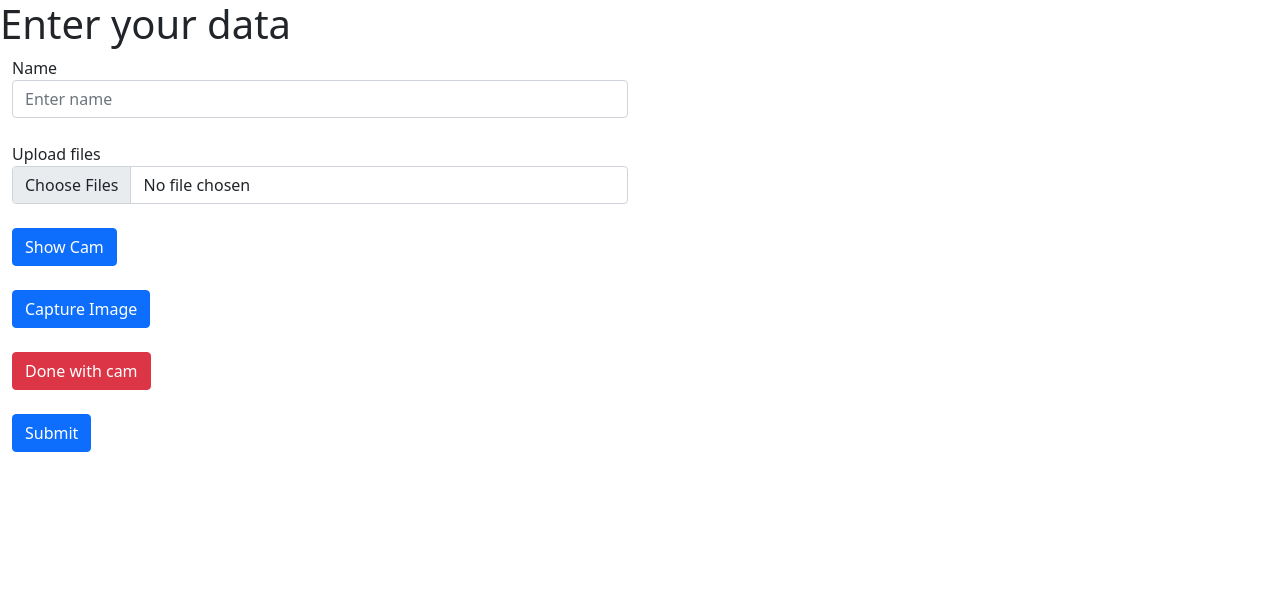
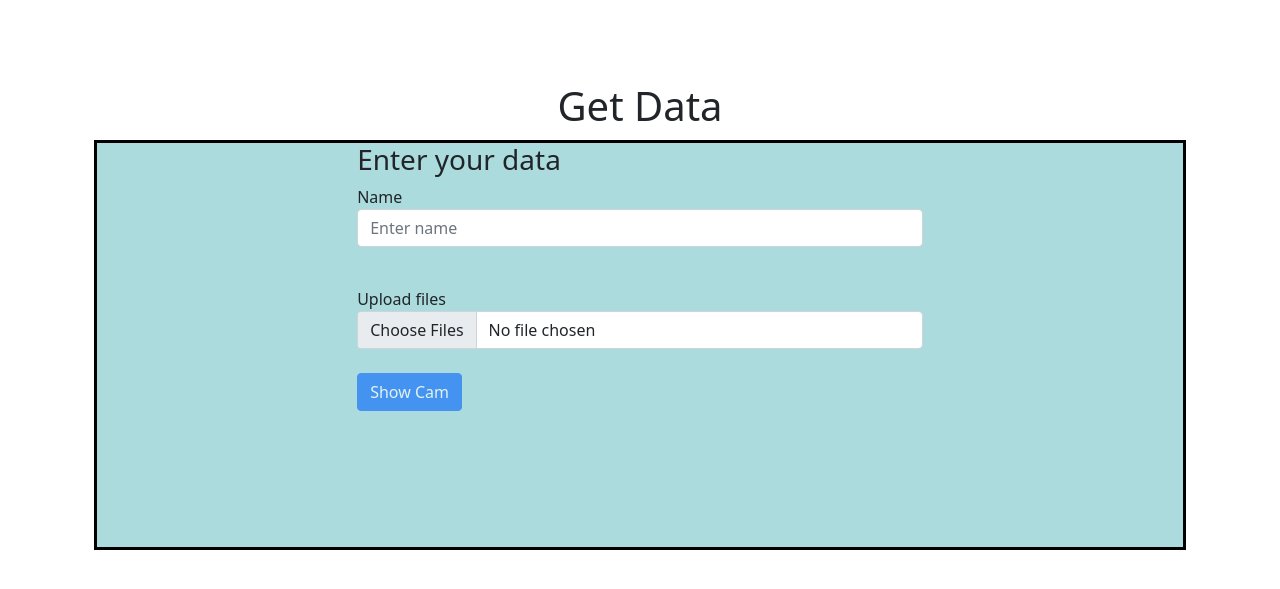
Before and after one commit to bisalgt/test_project, a Django app: page / in a window 1280 px wide. Shown: the top 589 px of the page. Run offline with Django 3.2, Linux system fonts and the light colour scheme; some libraries are stand-ins or nearby versions.

Commit message:
saving data properly with messages alert

```diff
--- a/data_saver/urls.py
+++ b/data_saver/urls.py
@@ -1,9 +1,8 @@
 from django.urls import path
 
-from .views import home, open_cam, click_done
+from .views import home, open_cam
 
 urlpatterns = [
     path('', home, name='home'),
     path('cam/', open_cam, name='cam'),
-    path('done/', click_done, name='done'),
 ]
--- a/data_saver/views.py
+++ b/data_saver/views.py
@@ -1,20 +1,29 @@
 from django.shortcuts import render, redirect
 from django.http import HttpResponse, JsonResponse
 from django.views.decorators.csrf import csrf_protect
+from django.core.files.storage import FileSystemStorage
+from django.conf import settings
+from django.contrib import messages
 
 import os
-# from django.core.files.storage import default_storage
-# from django.core.files.base import ContentFile
-from django.core.files.storage import FileSystemStorage
-from django.conf import settings
+import numpy as np
+import cv2 as cv
 
+
+# a global variable for naming purpose
+i = 0
+folder_name = ''
+
+
+# for creating folder
 def createFolder(directory):
     try:
         if not os.path.exists(directory):
             os.makedirs(directory)
     except OSError:
         print('Error: Creating directory. '+ directory)
-i = 0
+
+# for home page view with form
 @csrf_protect
 def home(request):
     global i
@@ -34,27 +43,15 @@ def home(request):
         images = request.session.get('images')
         files = request.FILES.getlist("fileholder")
         fs = FileSystemStorage()
-        # createFolder(f'data/{name}')
-        settings.MEDIA_ROOT = os.path.join(settings.BASE_DIR, folder_name)
+        settings.MEDIA_ROOT = os.path.join(settings.BASE_DIR, folder_name) # setting media root to the new directory to save files
         for file in files:
             fs.save(file.name, file)
-
-    print(request.session.items(), '00000000000000000000000000   after submitting')
-        # print(len(images))
-        # for index, image in enumerate(images):
-        #     naming = f"data/{name}/from_webcam_{index}.png"
-        #     cv.imwrite(naming, np.array(image, dtype='uint8'))
+    messages.success(request, f"File saved successfully at {folder_name}")
     return redirect('home')
 
 
 
-# working for opencv// needs ajax here
-import numpy as np
-import cv2 as cv
-import base64
-import io
-import matplotlib.pyplot as plt
-folder_name = ''
+# working with opencv and requesting via Ajax
 def open_cam(request):
     global i
     global folder_name
@@ -84,9 +81,6 @@ def open_cam(request):
         cv.waitKey(10) #this give chance to run imshow so image can be seen on window
         # check request session values
         if request.session["checker"] ==  'save':
-            name_to_save = f'image_{i}'
-            request.session[name_to_save] = i
-            print('print the request the session', request.session.items())
             image_name = f"{folder_name}/changed_img_{i}.png"
             cv.imwrite(image_name, np.array(normal.tolist()))
             i += 1
@@ -98,7 +92,3 @@ def open_cam(request):
     cap.release()
     cv.destroyAllWindows()
     return HttpResponse('hey there')
-
-def click_done(request):
-    print(request.session.items())
-    return HttpResponse("Destroyed all windows")
--- a/templates/index.html
+++ b/templates/index.html
@@ -9,16 +9,43 @@
     <link href="https://cdn.jsdelivr.net/npm/bootstrap@5.0.0-beta3/dist/css/bootstrap.min.css" rel="stylesheet" integrity="sha384-eOJMYsd53ii+scO/bJGFsiCZc+5NDVN2yr8+0RDqr0Ql0h+rP48ckxlpbzKgwra6" crossorigin="anonymous">
 
     <title>data capture app</title>
+    <style>
+        #capture_image {
+            display: none;
+        }
+        #done_cam{
+            display: none;
+        }
+        #submit_data{
+            display: none;
+        }
+
+    </style>
   </head>
-  <body class='content'>
-    <h1>Enter your data</h1>
-<div class="row mx-auto">
-    <div class="col-md-6">
+  <body class='container p-4 mx-auto'>
+    <br>
+    {% if messages %}
+    <ul class="messages">
+        {% for message in messages %}
+        <li {% if message.tags %} class="{{ message.tags }}"{% endif %}>{{ message }}</li>
+        {% endfor %}
+    </ul>
+    {% endif %}
+    <br>
+
+      <h1 style="text-align: center; margin: 10px;">Get Data</h1>
+    <div class='d-flex justify-content-center' style="border-style: solid; border-color: black; background-color: rgb(172, 219, 221);">
+
+    <div class="row">
+        <h3>Enter your data</h3>
+
+        <div class="col-md">
         <form method="POST" enctype="multipart/form-data">
             {% csrf_token %}
             <div class="form-group">
             <label for="name">Name</label>
             <input type="text" class="form-control" id="name" name='name' aria-describedby="emailHelp" placeholder="Enter name">
+            <p id="paragraph"></p>
             </div>
             <br>
             <div class="form-group">
@@ -27,15 +54,18 @@
             </div>
 
             <br>
-        <button id="show_cam" class="btn btn-primary" >Show Cam</button>
+            <button id="show_cam" class="btn btn-primary" disabled>Show Cam</button>
             <br>
             <br>
             <button id="capture_image" class="btn btn-primary" >Capture Image</button>
+            <p id="capture_p"></p>
             <br> <br>
             <button id="done_cam" class="btn btn-danger" >Done with cam</button>
             <br> <br>
-        <button type="submit" class="btn btn-primary">Submit</button>
+            <button id="submit_data" type="submit" class="btn btn-primary">Submit</button>
         </form>
+        </div>
+
     </div>
     </div>
 
@@ -51,26 +81,56 @@
     <script src="http://ajax.googleapis.com/ajax/libs/jquery/1.11.1/jquery.min.js"></script>
     <script>
         $(document).ready(function(){
+
             console.log("Document is Ready");
+            const show_cam = document.getElementById("show_cam");
+            const capture_image = document.getElementById("capture_image");
+            const done_image = document.getElementById("done_cam");
+            const submit_data = document.getElementById("submit_data");
+            const name = document.getElementById("name")
+            var p = document.getElementById('paragraph');
+
+            document.addEventListener("keydown", function () {
+                if(name.value ==''){
+                    show_cam.disabled = true;
+                    console.log("show can disabled");
+                    p.textContent = "Enter a name before continuing";
+                }
+                else{
+                    show_cam.disabled = false;
+                    p.textContent = '';
+                }
+
+            });
+
             $("#show_cam").on("click",function(e) {
+                show_cam.style.display = 'none';
                 e.preventDefault();
-                console.log('WEb cam button clicked');
-                let name = document.getElementById("name").value
+                console.log('WEb cam button clicked', name.value);
+
+                capture_image.style.display = "block";
+
+                done_image.style.display = "block";
+
+                let text_value = name.value;
+
+
+
                 $.ajax({
                     type: 'GET',
                     url: "{% url 'cam' %}",
                     data: {
                         value:'start',
-                        name: name,
+                        name: text_value,
                     },
 
                     success: function(response){
                         console.log(response);
-                        console.log('Success method called of ajax');
+                        console.log('Success method called of ajax open camera');
                     },
 
                     error: function(response){
-                        console.log("Error method called on ajax");
+                        console.log("Error method called on ajax open camera");
                     }
                 })
             })
@@ -78,6 +138,9 @@
             $("#done_cam").on("click",function(e) {
                 e.preventDefault();
                 console.log('Done button clicked');
+                capture_image.style.display = 'none';
+                done_image.style.display = 'none';
+                submit_data.style.display = 'block';
                 $.ajax({
                     type: 'GET',
                     url: "{% url 'cam' %}",
@@ -87,15 +150,20 @@
 
                     success: function(response){
                         console.log(response);
-                        console.log('Success method called of ajax');
+                        console.log('Success method called of ajax done camera');
                     },
 
                     error: function(response){
-                        console.log("Error method called on ajax");
+                        console.log("Error method called on ajax done camera");
                     }
                 })
             })
 
+            function update_capture(i){
+                let p = document.getElementById("capture_p");
+                p.textContent = i+ ' images saved'
+            };
+            var c = 1;
             $("#capture_image").on("click",function(e) {
                 e.preventDefault();
                 console.log('Capture button clicked');
@@ -108,11 +176,13 @@
 
                     success: function(response){
                         console.log(response);
-                        console.log('Success method called of ajax');
+                        console.log('Success method called from capture image', c);
+                        update_capture(c);
+                        c += 1;
                     },
 
                     error: function(response){
-                        console.log("Error method called on ajax");
+                        console.log("Error method called on ajax capture image");
                     }
                 })
             })
```
Lines whose indentation alone changed are shown as unchanged.
